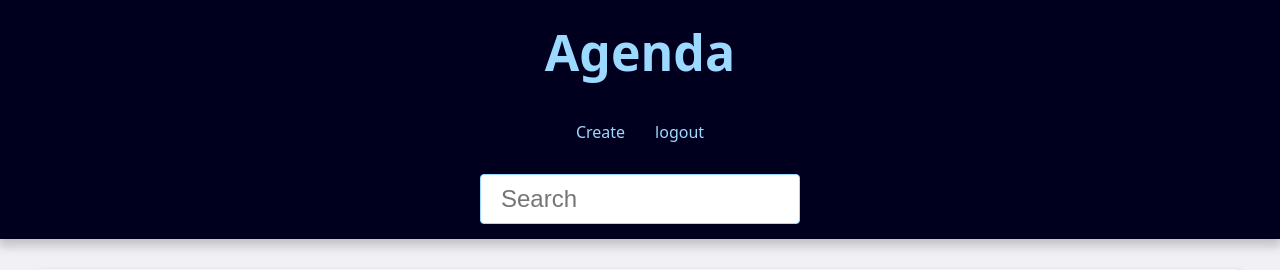
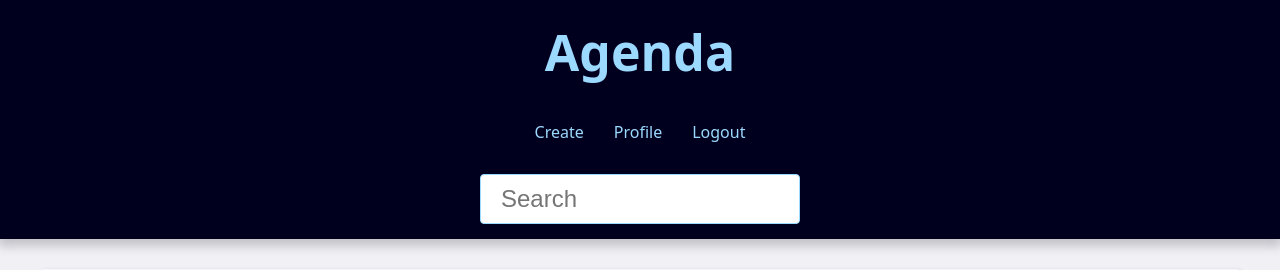
Before and after one commit to Matheus-SantAnaOliveira/agenda_projeto, a Django app: page / in a window 1280 px wide. Shown: the top 270 px of the page. Run offline with Django 5.2, Linux system fonts and the light colour scheme; the visitor is signed in with stand-in values (Sample User, id 1); data that the repository does not hold is empty.

Commit message:
Criando um formulário para atualizar dados do usuário

```diff
--- a/agenda/forms.py
+++ b/agenda/forms.py
@@ -9,9 +9,8 @@ class ContactForm(forms.ModelForm):
         widget=forms.FileInput(
             attrs={
                 'accept':'image/*',
-            }
-        )
-    )
+            }),
+        required= False    )
     first_name = forms.CharField(
         widget= forms.TextInput(
             attrs={
--- a/agenda/templates/agenda/contact.html
+++ b/agenda/templates/agenda/contact.html
@@ -16,6 +16,7 @@
                 <img src="{{contact.picture.url}}" alt="{{ contact.first_name }} {{ contact.last_name }}">
             </p>
         {% endif %}
+        {% if user == contact.owner %}
             <div class="contact-links">
                 <a href="{% url "agenda:update" contact.id %}" class="btn btn-link">Update</a>
                 <form action= "{% url "agenda:delete" contact.id%}" method = "POST">
@@ -34,5 +35,6 @@
                     {% endif %}
                 </form>
             </div>
+        {% endif %}
     </div>
 {% endblock content %}
--- a/base_templates/global/partials/header.html
+++ b/base_templates/global/partials/header.html
@@ -6,20 +6,25 @@
     </h1>
     <nav class="menu">
       <ul class="menu-list">
+      {% if user.is_authenticated %}
           <li class="menu-item">
             <a href="{% url "agenda:create" %}" class="menu-link">Create</a>
           </li>
-        {% if user.is_authenticated %}
           <li class="menu-item">
-              <a href="{% url "agenda:logout" %}" class="menu-link">logout</a>
+            <a href="{% url "agenda:user_update" %}" class="menu-link">Profile</a>
           </li>
-          </ul>
+          <li class="menu-item">
+              <a href="{% url "agenda:logout" %}" class="menu-link">Logout</a>
+            </li>
       {% else %}
       <li class="menu-item">
         <a href="{% url "agenda:login" %}" class="menu-link">Login</a>
       </li>
+      <li class="menu-item">
+        <a href="{% url "agenda:register" %}" class="menu-link">register</a>
+      </li>
+      {% endif %}
       </ul>
-        {% endif %}
     </nav>
     <div class="search">
       <form action="{% url "agenda:search" %}" method="GET">
```
Also changed, not shown: agenda/views/contact_forms.py (+6 -10 lines), agenda/views/user_forms.py (+6 -2 lines). Lines whose indentation alone changed are shown as unchanged.
